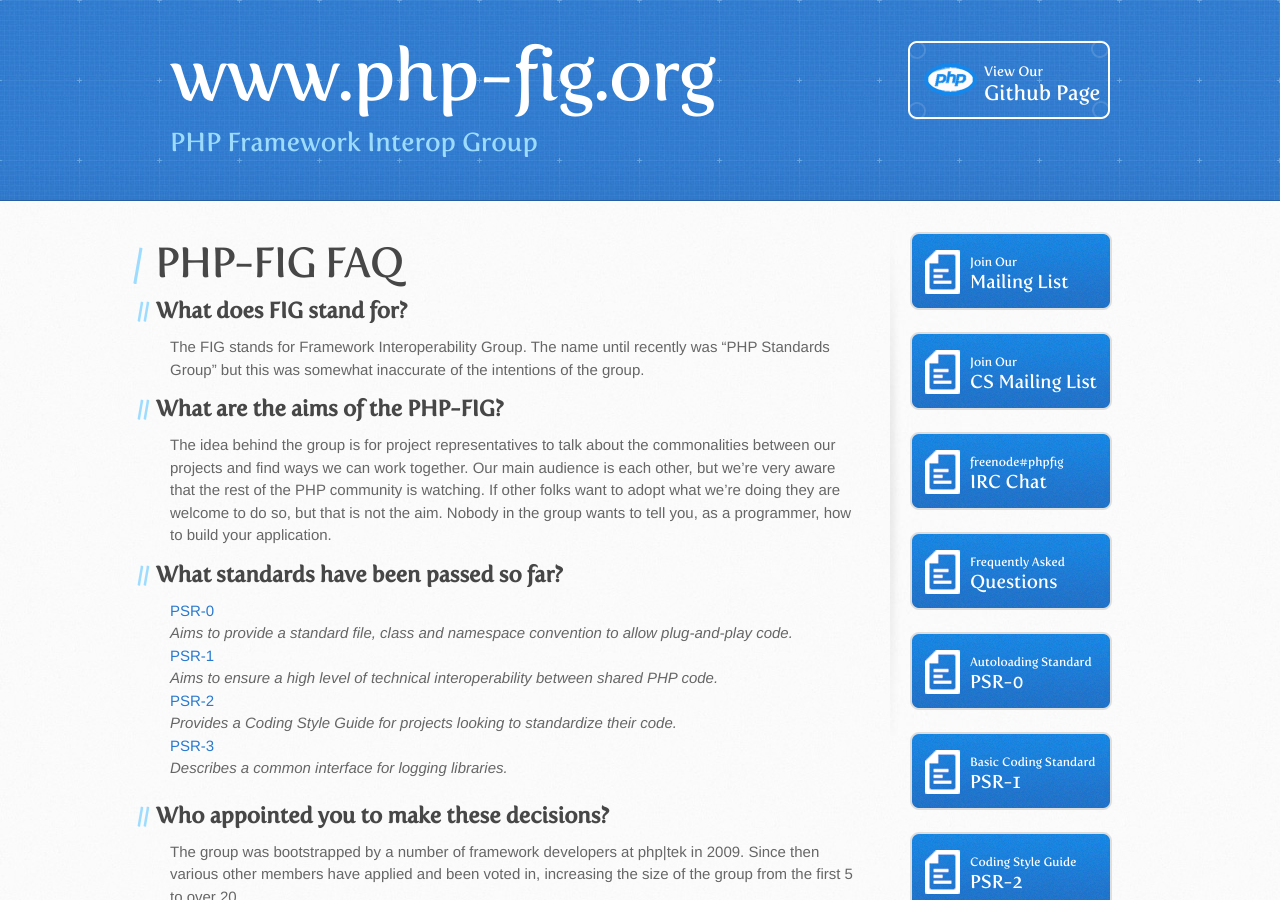
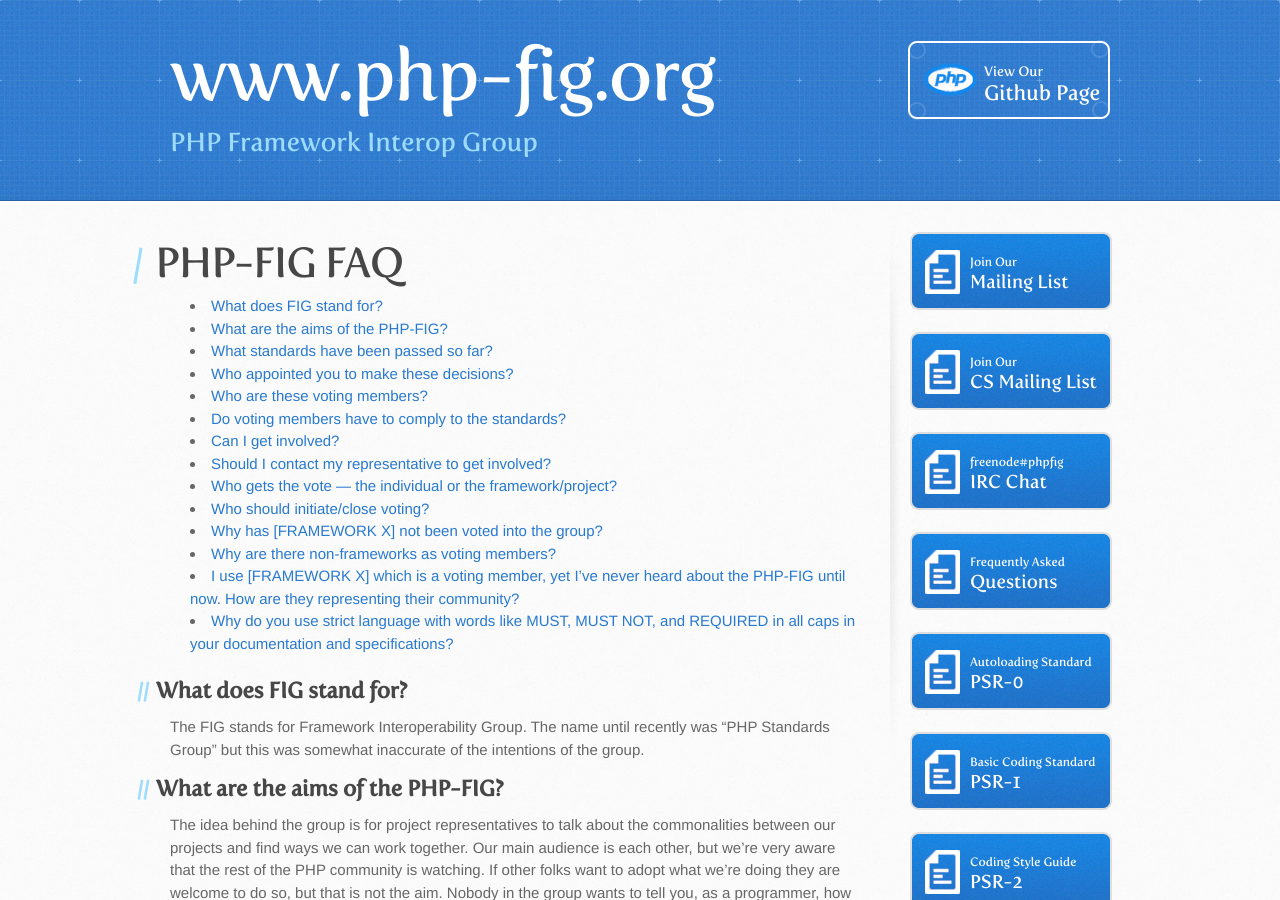
Before and after one commit to php-fig/www.php-fig.org, a Jekyll site: the page built from faq/index.markdown, in a window 1280 px wide and 900 px high. Built offline with Jekyll 4.4.1, drawn with Linux system fonts in a browser that asks for light colours; Markdown is read by kramdown in place of the engine named in the settings.

Commit message:
Update index.markdown
Added a list to the top of the page linking internally to all of the FAQs.

```diff
--- a/faq/index.markdown
+++ b/faq/index.markdown
@@ -4,15 +4,29 @@ title:  FAQ — PHP-FIG
 ---
 # PHP-FIG FAQ
 
+- [What does FIG stand for?](#what-does-fig-stand-for)
+- [What are the aims of the PHP-FIG?](#what-are-the-aims-of-the-php-fig)
+- [What standards have been passed so far?](#what-standards-have-been-passed-so-far)
+- [Who appointed you to make these decisions?](#who-appointed-you-to-make-these-decisions)
+- [Who are these voting members?](#who-are-these-voting-members)
+- [Do voting members have to comply to the standards?](#do-voting-members-have-to-comply-to-the-standards)
+- [Can I get involved?](#can-i-get-involved)
+- [Should I contact my representative to get involved?](#should-i-contact-my-representative-to-get-involved)
+- [Who gets the vote — the individual or the framework/project?](#who-gets-the-vote--the-individual-or-the-frameworkproject)
+- [Who should initiate/close voting?](#who-should-initiateclose-voting)
+- [Why has [FRAMEWORK X] not been voted into the group?](#why-has-framework-x-not-been-voted-into-the-group)
+- [Why are there non-frameworks as voting members?](#why-are-there-non-frameworks-as-voting-members)
+- [I use [FRAMEWORK X] which is a voting member, yet I’ve never heard about the PHP-FIG until now. How are they representing their community?](#i-use-framework-x-which-is-a-voting-member-yet-ive-never-heard-about-the-php-fig-until-now-how-are-they-representing-their-community)
+- [Why do you use strict language with words like MUST, MUST NOT, and REQUIRED in all caps in your documentation and specifications?](#why-do-you-use-strict-language-with-words-like-must-must-not-and-required-in-all-caps-in-your-documentation-and-specifications)
 
-## What does FIG stand for?
+## <a id="what-does-fig-stand-for"></a>What does FIG stand for?
 
 The FIG stands for Framework Interoperability Group. The name until recently was
 “PHP Standards Group” but this was somewhat inaccurate of the intentions of the
 group.
 
 
-## What are the aims of the PHP-FIG?
+## <a id="what-are-the-aims-of-the-php-fig"></a>What are the aims of the PHP-FIG?
 
 The idea behind the group is for project representatives to talk about the
 commonalities between our projects and find ways we can work together. Our main
@@ -22,7 +36,7 @@ do so, but that is not the aim. Nobody in the group wants to tell you, as a prog
 how to build your application.
 
 
-## What standards have been passed so far?
+## <a id="what-standards-have-been-passed-so-far"></a>What standards have been passed so far?
 
 <dl>
 	<dt><a target="_blank" href="https://github.com/php-fig/fig-standards/blob/master/accepted/PSR-0.md">PSR-0</a></dt>
@@ -36,7 +50,7 @@ how to build your application.
 </dl>
 
 
-## Who appointed you to make these decisions?
+## <a id="who-appointed-you-to-make-these-decisions"></a>Who appointed you to make these decisions?
 
 The group was bootstrapped by a number of framework developers at php|tek in 2009.
 Since then various other members have applied and been voted in, increasing the size
@@ -46,12 +60,12 @@ It may not be an “official” PHP group, but if that was the case who would do
 The FIG represents a cross-section of the community, and over time that cross-section
 will represent a wider selection of projects.
 
-## Who are these voting members?
+## <a id="who-are-these-voting-members"></a>Who are these voting members?
 
 The full list of voting members can be seen [here](https://github.com/php-fig/fig-standards#voting-members).
 
 
-## Do voting members have to comply to the standards?
+## <a id="do-voting-members-have-to-comply-to-the-standards"></a>Do voting members have to comply to the standards?
 
 No. Becoming a voting member on the PHP-FIG in no way forces a member or project
 to implement every - or any - accepted PSRs. Projects have to consider backwards-
@@ -59,7 +73,7 @@ compatibility issues when upgrading and make the changes at the right time, so i
 is assumed most projects will eventually adopt, but it is not a requirement.
 
 
-## Can I get involved?
+## <a id="can-i-get-involved"></a>Can I get involved?
 
 Absolutely. Anybody who subscribes to the Google Group is part of the PHP-FIG.
 As soon as you subscribe to the [mailing list][mailing] and/or join the
@@ -72,28 +86,28 @@ involve everyone.
   [irc]: /irc/
 
 
-## Should I contact my representative to get involved?
+## <a id="should-i-contact-my-representative-to-get-involved"></a>Should I contact my representative to get involved?
 
 If you think that your project would benefit from implementing PSRs and you want
 to have a say in the development of future standards then you certainly should
 get involved.
 
 
-## Who gets the vote — the individual or the framework/project?
+## <a id="who-gets-the-vote--the-individual-or-the-frameworkproject"></a>Who gets the vote — the individual or the framework/project?
 
 Multiple members can represent a single project, but that project will only get
 one vote. A member can represent multiple projects, but that member will still
 only get one vote.
 
 
-## Who should initiate/close voting?
+## <a id="who-should-initiateclose-voting"></a>Who should initiate/close voting?
 
 The rules are all described in the [Voting Protocol Bylaws][bylaws].
 
  [bylaws]: https://github.com/php-fig/fig-standards/blob/master/bylaws/001-voting-protocol.md
 
 
-## Why has [FRAMEWORK X] not been voted into the group?
+## <a id="why-has-framework-x-not-been-voted-into-the-group"></a>Why has [FRAMEWORK X] not been voted into the group?
 
 Every single vote has a number of reasons for and against voting. No explicit
 guideline or explicit set of rules has been set out. Some vote for everyone,
@@ -106,7 +120,7 @@ submitting their vote that they have not been voted in. They can try again at a
 later date, of course.
 
 
-## Why are there non-frameworks as voting members?
+## <a id="why-are-there-non-frameworks-as-voting-members"></a>Why are there non-frameworks as voting members?
 
 It was quickly discovered that CMS, applications, package developers, etc. have
 as much to add as the frameworks themselves. The idea is to get a cross-section
@@ -115,7 +129,7 @@ implementors working alongside the people creating packages and the people
 developing systems with the frameworks are all of equal importance.
 
 
-## I use [FRAMEWORK X] which is a voting member, yet I’ve never heard about the PHP-FIG until now. How are they representing their community?
+## <a id="i-use-framework-x-which-is-a-voting-member-yet-ive-never-heard-about-the-php-fig-until-now-how-are-they-representing-their-community"></a>I use [FRAMEWORK X] which is a voting member, yet I’ve never heard about the PHP-FIG until now. How are they representing their community?
 
 Framework developers have a multitude of factors to consider when planning the
 roadmap for their products and they need to take their community into account
@@ -125,7 +139,7 @@ makes their own decisions. How they involve their communities in decision making
 is entirely up to them, not the FIG.
 
 
-## Why do you use strict language with words like MUST, MUST NOT, and REQUIRED in all caps in your documentation and specifications?
+## <a id="why-do-you-use-strict-language-with-words-like-must-must-not-and-required-in-all-caps-in-your-documentation-and-specifications"></a>Why do you use strict language with words like MUST, MUST NOT, and REQUIRED in all caps in your documentation and specifications?
 
 This is because we are following [RFC 2119](http://www.ietf.org/rfc/rfc2119.txt).
 For more information on the creators of RFC 2119, please see the [Internet
```
